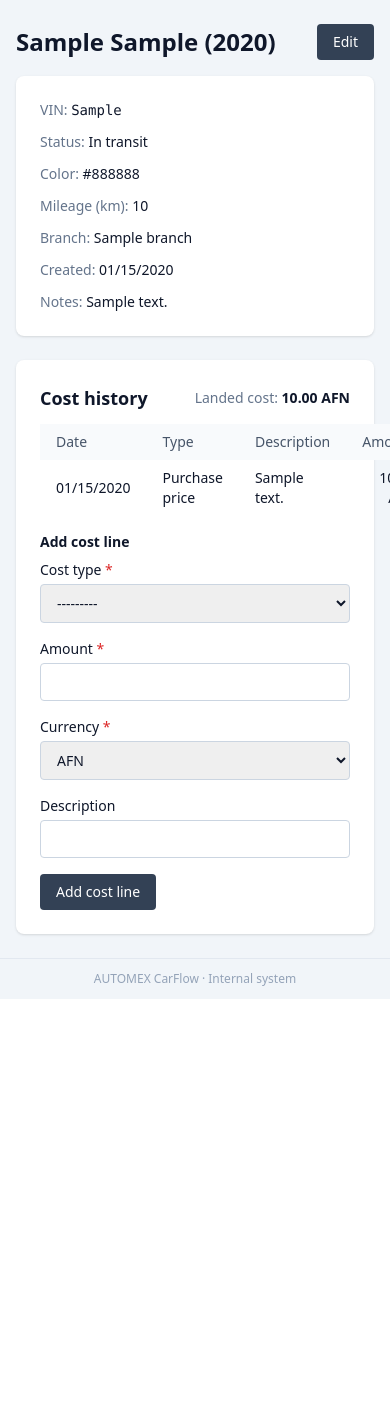
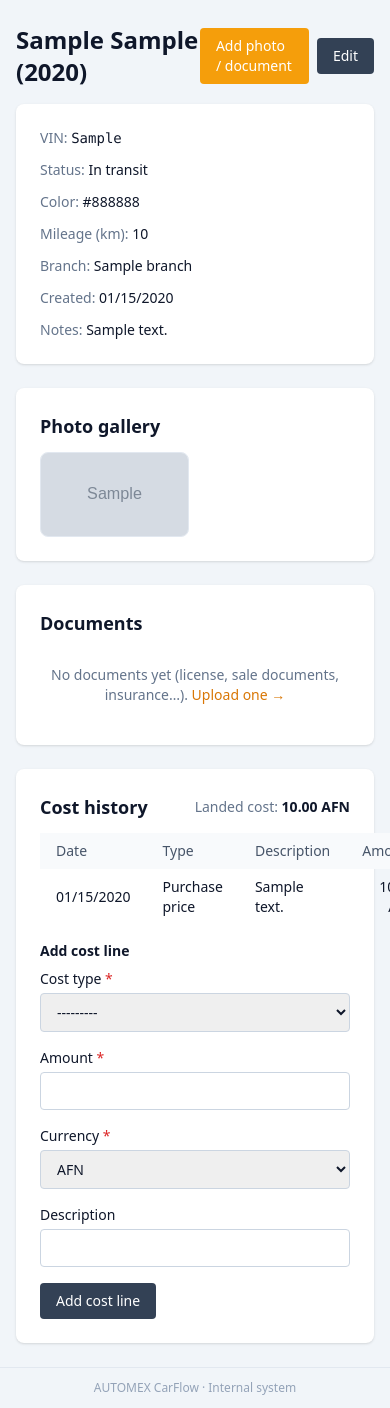
Before and after one commit to hakim402/car-flow, a Django app: page /vehicles/1/ in a window 390 px wide; the page is wider, and only the part inside the window is pictured. Shown: the part 65-1473 px from the top of that part. Before the commit the page ends 1064 px from the top of that part, so only its background shows below. Run offline with Django 5.2, Linux system fonts and the light colour scheme; a user stored in the database is signed in; tables that the repository leaves empty hold one stand-in row (values such as "Sample post"); grey boxes marked "Sample" are stand-in pictures; parts of the project's set-up code (start-up, migrations or seed data) failed here and were passed over.

Commit message:
feat(vehicles+documents): card grid with photos, per-vehicle gallery and paperwork
Vehicles list is now a responsive card grid: primary (oldest) photo thumbnail, make/model/year/color/mileage, status badge, VIN and branch; click opens the full record. Vehicle detail gains a photo gallery (thumbnails opening full size) and a documents table listing license, sale documents, insurance, customs and inspection files. DocumentType gains those car-specific kinds; a vehicle-locked upload route (/documents/add/vehicle/<pk>/) attaches photos/docs straight from the vehicle page with the tenant enforced. Includes migration 0002 and 4 new tests (cards, gallery/detail, locked upload, cross-tenant 404).

```diff
--- a/apps/documents/models.py
+++ b/apps/documents/models.py
@@ -13,9 +13,26 @@ from apps.core.tenancy import TenantModel
 
 class DocumentType(models.TextChoices):
     VEHICLE_PHOTO = "vehicle_photo", _("Vehicle photo")
-    VEHICLE_DOCUMENT = "vehicle_document", _("Vehicle document")
+    LICENSE = "license", _("Vehicle license")
+    SALE_DOCUMENT = "sale_document", _("Sale document")
+    INSURANCE = "insurance", _("Insurance policy")
+    CUSTOMS = "customs", _("Customs / import document")
+    INSPECTION = "inspection", _("Inspection report")
+    VEHICLE_DOCUMENT = "vehicle_document", _("Other vehicle document")
     CUSTOMER_DOCUMENT = "customer_document", _("Customer document")
     OTHER = "other", _("Other")
+
+
+#: Types a vehicle upload box may create (everything customer-unrelated).
+VEHICLE_DOC_TYPES = [
+    DocumentType.VEHICLE_PHOTO,
+    DocumentType.LICENSE,
+    DocumentType.SALE_DOCUMENT,
+    DocumentType.INSURANCE,
+    DocumentType.CUSTOMS,
+    DocumentType.INSPECTION,
+    DocumentType.VEHICLE_DOCUMENT,
+]
 
 
 class Document(TenantModel):
@@ -57,3 +74,7 @@ class Document(TenantModel):
 
     def __str__(self):
         return self.title or self.file.name
+
+    @property
+    def is_photo(self):
+        return self.doc_type == DocumentType.VEHICLE_PHOTO
--- a/apps/documents/templates/documents/form.html
+++ b/apps/documents/templates/documents/form.html
@@ -13,7 +13,8 @@
                 class="rounded bg-amber-500 hover:bg-amber-600 text-white px-4 py-2 text-sm">
             {% translate "Upload" %}
         </button>
-        <a href="{% url 'documents:list' %}" class="ms-3 text-sm text-slate-500 hover:text-slate-800">
+        <a href="{% if vehicle %}{{ vehicle.get_absolute_url }}{% else %}{% url 'documents:list' %}{% endif %}"
+           class="ms-3 text-sm text-slate-500 hover:text-slate-800">
             {% translate "Cancel" %}
         </a>
     </form>
--- a/apps/documents/urls.py
+++ b/apps/documents/urls.py
@@ -7,4 +7,10 @@ app_name = "documents"
 urlpatterns = [
     path("", views.document_list, name="list"),
     path("add/", views.document_upload, name="upload"),
+    # Upload box reached from a vehicle detail page (vehicle locked).
+    path(
+        "add/vehicle/<int:vehicle_pk>/",
+        views.document_upload,
+        name="upload_for_vehicle",
+    ),
 ]
--- a/apps/vehicles/models.py
+++ b/apps/vehicles/models.py
@@ -51,5 +51,21 @@ class Vehicle(TenantModel):
     def __str__(self):
         return f"{self.year} {self.make} {self.model} ({self.vin})"
 
+    @property
+    def primary_photo(self):
+        """Oldest vehicle photo (card thumbnail). Prefetched `photo_list`
+        (set by the list view) avoids a query per card; falls back to a
+        scoped query on direct use (e.g. the detail page)."""
+        photo_list = getattr(self, "photo_list", None)
+        if photo_list is not None:
+            return photo_list[0] if photo_list else None
+        from apps.documents.models import Document, DocumentType
+
+        return (
+            self.documents.filter(doc_type=DocumentType.VEHICLE_PHOTO)
+            .order_by("created_at", "pk")
+            .first()
+        )
+
     def get_absolute_url(self):
         return reverse("vehicles:detail", kwargs={"pk": self.pk})
--- a/apps/vehicles/templates/vehicles/detail.html
+++ b/apps/vehicles/templates/vehicles/detail.html
@@ -6,8 +6,16 @@
 {% block content %}
 <div class="flex items-center justify-between mb-4">
     <h1 class="text-2xl font-semibold">{{ vehicle.make }} {{ vehicle.model }} ({{ vehicle.year }})</h1>
-    <a href="{% url 'vehicles:edit' vehicle.pk %}"
-       class="rounded bg-slate-700 hover:bg-slate-600 text-white px-4 py-2 text-sm">{% translate "Edit" %}</a>
+    <div class="flex items-center gap-2">
+        {% if can_upload_documents %}
+            <a href="{% url 'documents:upload_for_vehicle' vehicle.pk %}"
+               class="rounded bg-amber-500 hover:bg-amber-600 text-white px-4 py-2 text-sm">
+                {% translate "Add photo / document" %}
+            </a>
+        {% endif %}
+        <a href="{% url 'vehicles:edit' vehicle.pk %}"
+           class="rounded bg-slate-700 hover:bg-slate-600 text-white px-4 py-2 text-sm">{% translate "Edit" %}</a>
+    </div>
 </div>
 <div class="bg-white rounded-lg shadow p-6 grid grid-cols-1 sm:grid-cols-2 gap-x-8 gap-y-3 text-sm">
     <div><span class="text-slate-500">{% translate "VIN" %}:</span> <span class="font-mono">{{ vehicle.vin }}</span></div>
@@ -18,6 +26,70 @@
     <div><span class="text-slate-500">{% translate "Created" %}:</span> {{ vehicle.created_at|date:"SHORT_DATE_FORMAT" }}</div>
     {% if vehicle.notes %}
         <div class="sm:col-span-2"><span class="text-slate-500">{% translate "Notes" %}:</span> {{ vehicle.notes|linebreaksbr }}</div>
+    {% endif %}
+</div>
+
+{# ============================ Photo gallery ============================ #}
+<div class="bg-white rounded-lg shadow p-6 mt-6">
+    <h2 class="text-lg font-semibold mb-3">{% translate "Photo gallery" %}</h2>
+    {% if photos %}
+        <div class="grid grid-cols-2 gap-3 sm:grid-cols-3 lg:grid-cols-4">
+            {% for photo in photos %}
+                <a href="{{ photo.file.url }}" target="_blank" rel="noopener"
+                   class="group block overflow-hidden rounded-lg border border-slate-200 bg-slate-100" title="{{ photo.title|default:photo.file.name }}">
+                    <img src="{{ photo.file.url }}" alt="{{ photo.title|default:vehicle.make }}"
+                         class="aspect-video h-full w-full object-cover transition duration-200 group-hover:scale-105">
+                </a>
+            {% endfor %}
+        </div>
+    {% else %}
+        <p class="py-4 text-center text-sm text-slate-500">
+            {% translate "No photos yet." %}
+            {% if can_upload_documents %}
+                <a href="{% url 'documents:upload_for_vehicle' vehicle.pk %}" class="text-amber-600 hover:text-amber-700">{% translate "Upload the first one" %} →</a>
+            {% endif %}
+        </p>
+    {% endif %}
+</div>
+
+{# ============================ Documents ============================ #}
+<div class="bg-white rounded-lg shadow p-6 mt-6">
+    <h2 class="text-lg font-semibold mb-3">{% translate "Documents" %}</h2>
+    {% if documents %}
+        <div class="overflow-x-auto">
+            <table class="w-full text-sm">
+                <thead class="bg-slate-50 text-slate-600">
+                    <tr>
+                        <th class="px-4 py-2 text-start font-medium">{% translate "Title" %}</th>
+                        <th class="px-4 py-2 text-start font-medium">{% translate "Type" %}</th>
+                        <th class="px-4 py-2 text-start font-medium">{% translate "Uploaded" %}</th>
+                        <th class="px-4 py-2 text-start font-medium">{% translate "By" %}</th>
+                    </tr>
+                </thead>
+                <tbody class="divide-y divide-slate-200">
+                    {% for doc in documents %}
+                        <tr class="hover:bg-slate-50">
+                            <td class="px-4 py-2">
+                                <a href="{{ doc.file.url }}" target="_blank" rel="noopener"
+                                   class="font-medium text-slate-800 hover:text-amber-600">
+                                    {{ doc }}
+                                </a>
+                            </td>
+                            <td class="px-4 py-2">{{ doc.get_doc_type_display }}</td>
+                            <td class="px-4 py-2">{{ doc.created_at|date:"SHORT_DATE_FORMAT" }}</td>
+                            <td class="px-4 py-2">{{ doc.uploaded_by|default:"—" }}</td>
+                        </tr>
+                    {% endfor %}
+                </tbody>
+            </table>
+        </div>
+    {% else %}
+        <p class="py-4 text-center text-sm text-slate-500">
+            {% translate "No documents yet (license, sale documents, insurance…)." %}
+            {% if can_upload_documents %}
+                <a href="{% url 'documents:upload_for_vehicle' vehicle.pk %}" class="text-amber-600 hover:text-amber-700">{% translate "Upload one" %} →</a>
+            {% endif %}
+        </p>
     {% endif %}
 </div>
 
--- a/apps/vehicles/views.py
+++ b/apps/vehicles/views.py
@@ -1,5 +1,6 @@
 from django.contrib import messages
 from django.core.exceptions import PermissionDenied
+from django.db.models import Prefetch
 from django.shortcuts import get_object_or_404, redirect, render
 from django.utils.translation import gettext_lazy as _
 from django.views.decorators.http import require_POST
@@ -20,6 +21,8 @@ def _current_company_or_deny(request):
 
 @require_permission("vehicles.view")
 def vehicle_list(request):
+    from apps.documents.models import Document, DocumentType
+
     queryset = Vehicle.objects.all()  # TenantManager filters by company.
     if request.user.branch_id:
         # Branch users see their own branch's fleet by default.
@@ -32,11 +35,19 @@ def vehicle_list(request):
         ) | queryset.filter(model__icontains=search)
     if status in VehicleStatus.values:
         queryset = queryset.filter(status=status)
+    # Card thumbnail = oldest photo; one prefetch query for the whole grid.
+    photos = Prefetch(
+        "documents",
+        queryset=Document.objects.filter(doc_type=DocumentType.VEHICLE_PHOTO).order_by(
+            "created_at", "pk"
+        ),
+        to_attr="photo_list",
+    )
     return render(
         request,
         "vehicles/list.html",
         {
-            "vehicles": queryset.select_related("branch"),
+            "vehicles": queryset.select_related("branch").prefetch_related(photos),
             "statuses": VehicleStatus.choices,
             "q": search,
             "status": status,
@@ -50,6 +61,7 @@ def vehicle_detail(request, pk):
     from apps.purchases.services import vehicle_landed_cost
 
     vehicle = get_object_or_404(Vehicle, pk=pk)
+    attachments = vehicle.documents.all().select_related("uploaded_by")
     return render(
         request,
         "vehicles/detail.html",
@@ -58,6 +70,10 @@ def vehicle_detail(request, pk):
             "cost_lines": vehicle.cost_lines.all(),
             "landed_cost": vehicle_landed_cost(vehicle),
             "cost_form": VehicleCostLineForm(),
+            # Gallery + paperwork split on the photo doc type.
+            "photos": [d for d in attachments if d.is_photo],
+            "documents": [d for d in attachments if not d.is_photo],
+            "can_upload_documents": request.user.has_permission("documents.add"),
         },
     )
 
```
Also changed, not shown: apps/documents/forms.py (+25 -1 lines), apps/documents/views.py (+26 -5 lines), apps/vehicles/templates/vehicles/list.html (+44 -36 lines), apps/vehicles/tests/test_vehicle_documents.py (added, +112 -0 lines), apps/documents/migrations/0002_alter_document_doc_type.py (added), static/css/tailwind.css.
